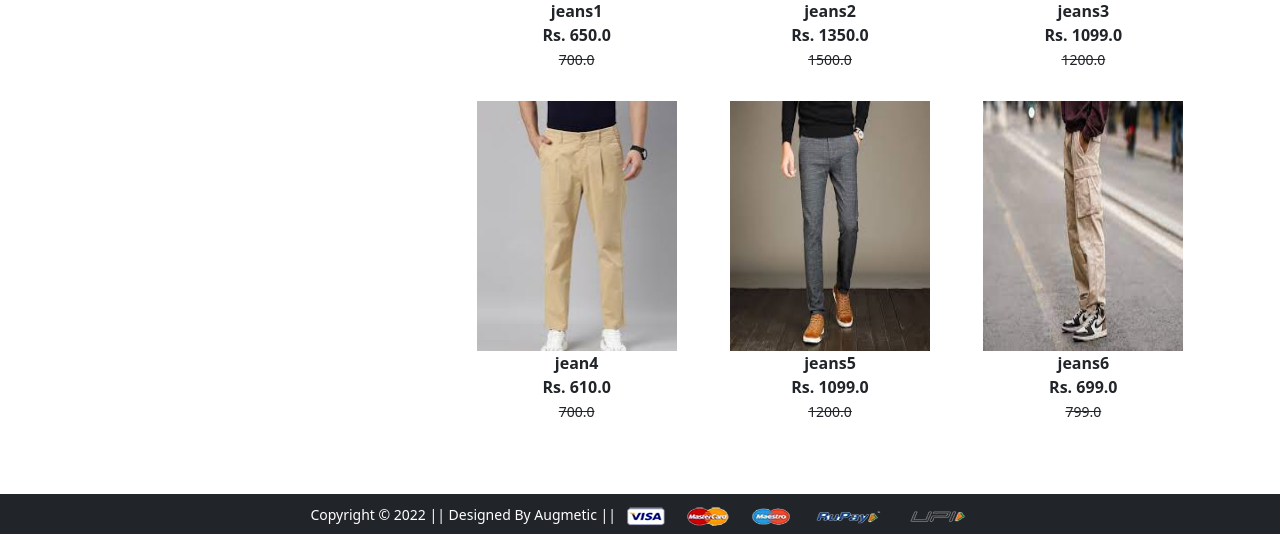
After one commit to krunalmaru/shoppingcart, a Django app: page /bottomwear/ in a window 1280 px wide. The commit adds this page. Shown: the part 362-896 px from the top of the page. Run offline with Django 4.2, Linux system fonts and the light colour scheme; data comes from the database, SQL or seed files in the repository; both versions use the stored data as it was after the commit; some libraries are stand-ins or nearby versions.

Commit message:
create topwear and bottomwear page

```diff
--- a/cartshop/app/templates/app/base.html
+++ b/cartshop/app/templates/app/base.html
@@ -19,12 +19,12 @@
     <link rel="stylesheet" href="{% static 'app/css/style.css' %}">
 
 
-    <title>ShoppingX | {% block title %} {% endblock title %} </title>
+    <title>CartShop | {% block title %} {% endblock title %} </title>
   </head>
   <body>
     <nav class="navbar navbar-expand-lg navbar-dark bg-primary">
      <div class="container">
-       <a class="navbar-brand" href="/">ShoppingX</a>
+       <a class="navbar-brand" href="/">CartShop </a>
        <button class="navbar-toggler" type="button" data-bs-toggle="collapse" data-bs-target="#navbarSupportedContent" aria-controls="navbarSupportedContent" aria-expanded="false" aria-label="Toggle navigation">
          <span class="navbar-toggler-icon"></span>
        </button>
@@ -47,8 +47,8 @@
                Fashion
              </a>
              <ul class="dropdown-menu" aria-labelledby="fashionDropdown">
-               <li><a class="dropdown-item" href="#">Top Wear</a></li>
-               <li><a class="dropdown-item" href="#">Bottom Wear</a></li>
+               <li><a class="dropdown-item" href="{% url 'topwear'%}">Top Wear</a></li>
+               <li><a class="dropdown-item" href="{% url 'bottomwear'%}">Bottom Wear</a></li>
              </ul>
            </li>
          </ul>
@@ -89,7 +89,7 @@
 
     <!-- Start Footer -->
     <footer class="container-fluid bg-dark text-center p-2 mt-5">
-        <small class="text-white">Copyright &copy; 2021 || Designed By GeekyShows || </small>
+        <small class="text-white">Copyright &copy; 2022 || Designed By Augmetic || </small>
         <img src="{% static 'app/images/payment.png' %}" alt="" srcset="" class="img-fluid" height="2px">
     </footer> <!-- End Footer -->
 
--- /dev/null
+++ b/cartshop/app/templates/app/bottomwear.html
@@ -0,0 +1,36 @@
+{% extends 'app/base.html' %}
+{% load static %}
+{% block title %}Bottom Wear{% endblock title %}
+{% block main-content %}
+<div class="container my-5">
+ <div class="row">
+  <div class="col-sm-3">
+   <div class="list-group">
+    <a href="{% url 'bottomwear' %}" class="list-group-item list-group-item-action" aria-current="true">All </a>
+    <a href="{% url 'bottomwear' 'amul' %}" class="list-group-item list-group-item-action" aria-current="true">Amul</a>
+    <a href="{% url 'bottomwear' 'Lee' %}" class="list-group-item list-group-item-action" aria-current="true">Lee</a>
+    <a href="{% url 'bottomwear' 'dandg' %}" class="list-group-item list-group-item-action" aria-current="true">DandG</a>
+    <a href="{% url 'bottomwear' 'above' %}" class="list-group-item list-group-item-action" aria-current="true">Above 1000 </a>
+    <a href="{% url 'bottomwear' 'below' %}" class="list-group-item list-group-item-action" aria-current="true">Below 1000</a>
+
+   </div>
+  </div>
+  <div class="col-sm-8 offset-sm-1">
+    <div class="row">
+        {% for i in bottomwear %}
+        <div class="col-sm-4 text-center mb-3">
+            <a href="{% url 'product-detail' i.id%}" class="btn">
+                <div class="item">
+                    <img src="{{i.product_image.url}}" alt="" height="250px" width="200px">
+                    <div class="fw-bold">{{i.title}}</div>
+                    <div class="fw-bold">Rs. {{i.discounted_price}}</div>
+                    <small class="fw-light text-decoration-line-through">{{i.selling_price}}</small>
+                </div>
+            </a>
+        </div>
+        {% endfor %}
+    </div>
+  </div>
+ </div>
+</div>
+{% endblock main-content %}
--- a/cartshop/app/urls.py
+++ b/cartshop/app/urls.py
@@ -14,6 +14,10 @@ urlpatterns = [
     path('changepassword/', views.change_password, name='changepassword'),
     path('mobile/', views.mobile, name='mobile'),
     path('mobile/<slug:data>', views.mobile, name='mobile'),
+    path('topwear/', views.topwear, name='topwear'),
+    path('topwear/<slug:data>', views.topwear, name='topwear'),
+    path('bottomwear/', views.bottomwear, name='bottomwear'),
+    path('bottomwear/<slug:data>', views.bottomwear, name='bottomwear'),
     path('login/', views.login, name='login'),
     path('registration/', views.customerregistration, name='customerregistration'),
     path('checkout/', views.checkout, name='checkout'),
--- a/cartshop/app/views.py
+++ b/cartshop/app/views.py
@@ -51,6 +51,30 @@ def mobile(request, data=None):
         mobile = Product.objects.filter(category='M').filter(discounted_price__lt=20000)
     return render(request, 'app/mobile.html',{'mobile':mobile})
 
+def topwear(request,data=None):
+    if data == None:
+        topwear = Product.objects.filter(category='TW')
+    elif data=='amul' or data=='Lee' or data=='dandg':
+        topwear = Product.objects.filter(category='TW').filter(brand=data)
+    elif data=='above':
+        topwear = Product.objects.filter(category='TW').filter(discounted_price__gt=1000)
+    elif data=='below':
+        topwear = Product.objects.filter(category='TW').filter(discounted_price__lt=1000)
+    context = {'topwear':topwear}
+    return render(request,'app/topwear.html',context)
+
+def bottomwear(request, data=None):
+    if data == None:
+        bottomwear = Product.objects.filter(category='BW')
+    elif data=='amul' or data=='Lee' or data=='dandg':
+        bottomwear = Product.objects.filter(category='BW').filter(brand=data)
+    elif data=='above':
+        bottomwear = Product.objects.filter(category='BW').filter(discounted_price__gt=1000)
+    elif data=='below':
+        bottomwear = Product.objects.filter(category='BW').filter(discounted_price__lt=1000)
+    context = {'bottomwear':bottomwear}
+    return render(request,'app/bottomwear.html',context)
+
 def login(request):
  return render(request, 'app/login.html')
 
```
Also changed, not shown: cartshop/app/templates/app/topwear.html (added, +36 -0 lines), cartshop/db.sqlite3, cartshop/media/productimg/jeans_2_bTa7Exw.jpg (added), cartshop/media/productimg/jeans_4.jpg (added), cartshop/media/productimg/jeans_5.jpg (added).
